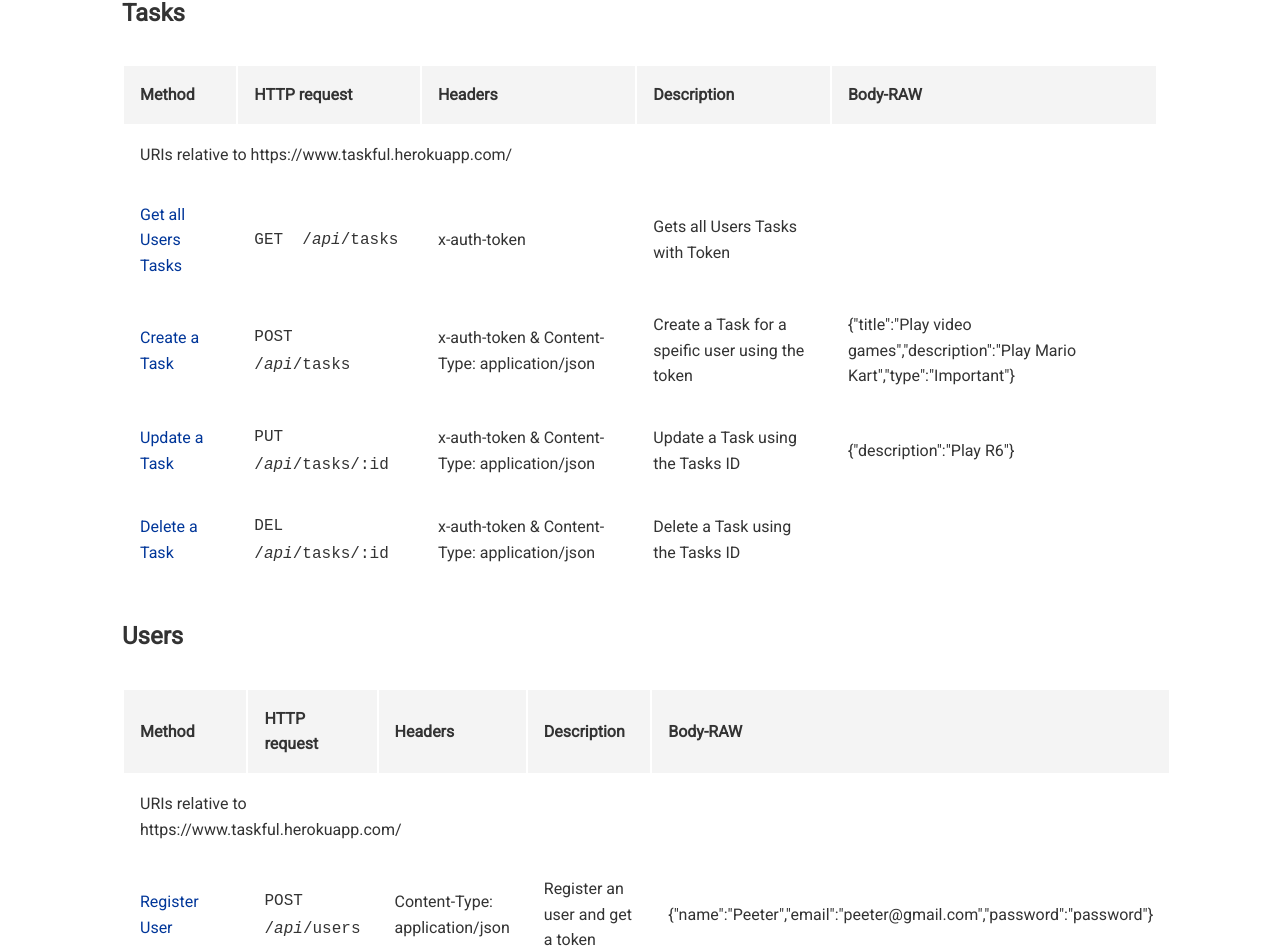
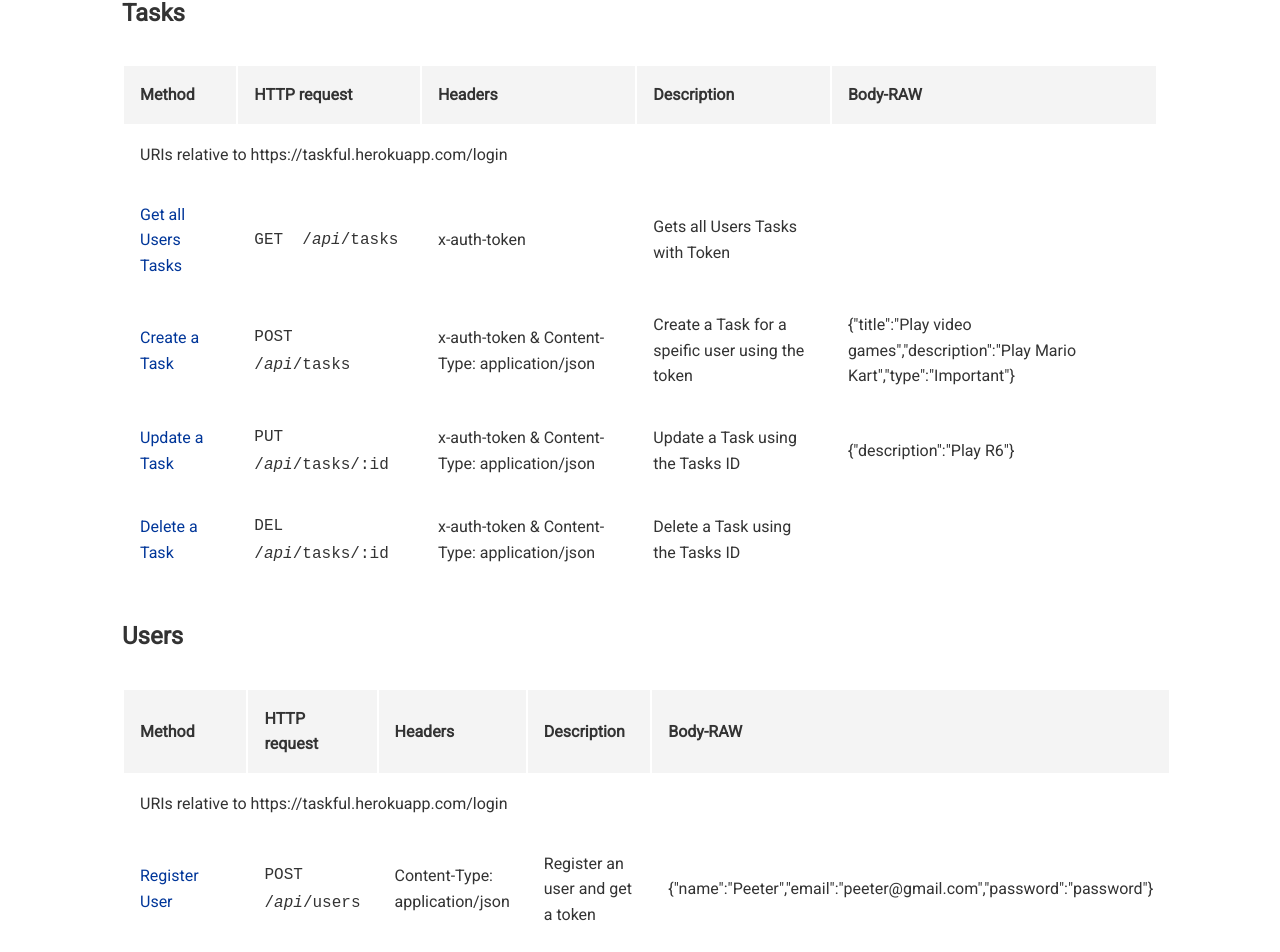
Before and after one commit to tomimarkus991/Taskful, a React (Create React App) app in the folder client/: page /api in a window 1280 px wide. Shown: the part 279-1231 px from the top of the page. Built offline with nearby package versions, Linux system fonts and the light colour scheme.

Commit message:
Fix link in API documentation

```diff
--- a/client/src/components/pages/Api.js
+++ b/client/src/components/pages/Api.js
@@ -53,7 +53,7 @@ const Api = () => {
             <tbody>
               <tr class="alt">
                 <td colspan="3">
-                  URIs relative to https://www.taskful.herokuapp.com/
+                  URIs relative to https://taskful.herokuapp.com/login
                 </td>
               </tr>
 
@@ -151,7 +151,7 @@ const Api = () => {
             <tbody>
               <tr class="alt">
                 <td colspan="3">
-                  URIs relative to https://www.taskful.herokuapp.com/
+                  URIs relative to https://taskful.herokuapp.com/login
                 </td>
               </tr>
 
```
